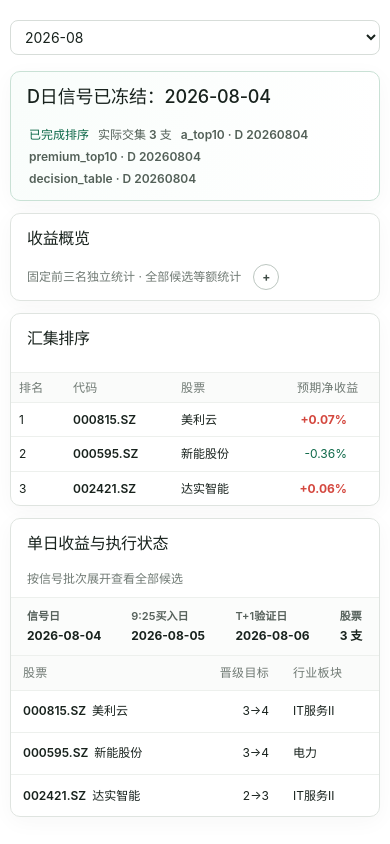
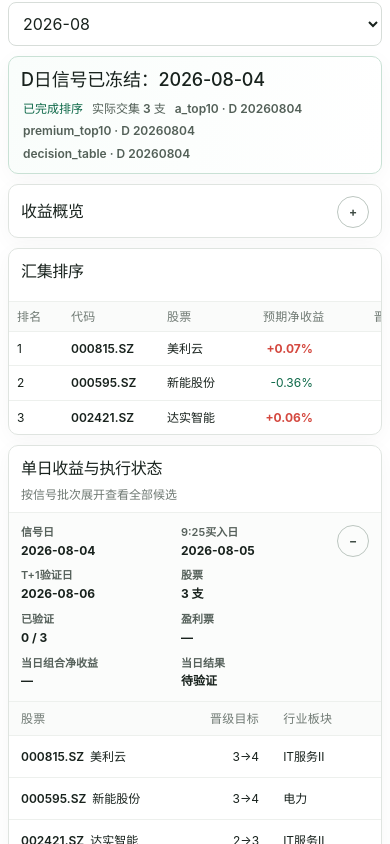
Before and after one commit to njedu2023-prog/A, a plain HTML site: page index.html in a window 390 px wide. Shown: the part 73-917 px from the top of the page. Drawn offline with Linux system fonts and the light colour scheme.

Commit message:
Optimize dashboard for mobile browsing

```diff
--- a/assets/app.js
+++ b/assets/app.js
@@ -472,21 +472,28 @@ function renderChart() {
   container.append(svg);
 }
 
-function table(headers, rows, minWidth) {
+function table(headers, rows, minWidth, ariaLabel) {
   const result = node("table");
   if (minWidth) result.style.minWidth = minWidth;
+  if (ariaLabel) result.setAttribute("aria-label", ariaLabel);
   const headRow = node("tr");
   headers.forEach((header) => {
     const config = typeof header === "string" ? {text: header} : header;
-    headRow.append(node("th", config.text, config.align === "left" ? "left" : ""));
+    const className = `${config.align === "left" ? "left " : ""}${config.className || ""}`.trim();
+    const heading = node("th", config.text, className);
+    heading.scope = "col";
+    headRow.append(heading);
   });
   const thead = node("thead");
   thead.append(headRow);
   const tbody = node("tbody");
   rows.forEach((cells) => {
     const row = node("tr");
-    cells.forEach((cell) => {
+    cells.forEach((cell, index) => {
       const td = node("td", null, `${cell.align === "left" ? "left " : ""}${cell.className || ""}`.trim());
+      const header = headers[index];
+      const label = typeof header === "string" ? header : header?.text;
+      if (label) td.dataset.label = label;
       if (cell.title) td.title = cell.title;
       if (cell.content instanceof Node) td.append(cell.content);
       else td.textContent = cell.text ?? "—";
@@ -523,8 +530,8 @@ function renderCandidates() {
     const tReturn = verifiedTReturn(validationItem);
     return [
       {text: String(item.rank), align: "left"},
-      {text: item.symbol, align: "left", className: "code"},
-      {text: item.name, align: "left", className: "name"},
+      {text: item.symbol, align: "left", className: "code sticky-code"},
+      {text: item.name, align: "left", className: "name sticky-name"},
       {text: pct(item.metrics?.expected_net_return), className: tone(item.metrics?.expected_net_return)},
       {text: item.stage_transition || "—"},
       {text: item.industry || "—", align: "left"},
@@ -538,8 +545,8 @@ function renderCandidates() {
   });
   const candidateTable = table([
     {text: "排名", align: "left"},
-    {text: "代码", align: "left"},
-    {text: "股票", align: "left"},
+    {text: "代码", align: "left", className: "sticky-code"},
+    {text: "股票", align: "left", className: "sticky-name"},
     "预期净收益",
     "晋级目标",
     {text: "行业板块", align: "left"},
@@ -549,7 +556,7 @@ function renderCandidates() {
     "风险效用",
     "竞价成交概率",
     "执行状态"
-  ], rows, "1100px");
+  ], rows, "1100px", "汇集排序候选表");
   candidateTable.classList.add("candidate-table");
   container.append(candidateTable);
 }
@@ -602,7 +609,7 @@ function renderDaily() {
       const netReturn = item.is_final === true && finite(item.net_return) ? Number(item.net_return) : null;
       const tReturn = verifiedTReturn(item);
       return [
-        {content: stockCell(item), align: "left"},
+        {content: stockCell(item), align: "left", className: "sticky-stock"},
         {text: item.stage_transition || "—"},
         {text: item.industry || "—", align: "left"},
         {text: price(item.d_close)},
@@ -616,8 +623,11 @@ function renderDaily() {
       ];
     });
     if (childRows.length) {
-      detailWrap.append(table([
-        {text: "股票", align: "left"},
+      detailWrap.tabIndex = 0;
+      detailWrap.setAttribute("role", "region");
+      detailWrap.setAttribute("aria-label", `${day.decision_date || "该批次"}候选明细，可横向滑动查看全部字段`);
+      const dailyTable = table([
+        {text: "股票", align: "left", className: "sticky-stock"},
         "晋级目标",
         {text: "行业板块", align: "left"},
         "D收盘价",
@@ -628,7 +638,9 @@ function renderDaily() {
         "净收益",
         "结果",
         "状态"
-      ], childRows, "1130px"));
+      ], childRows, "1130px", `${day.decision_date || "该批次"}候选验证明细`);
+      dailyTable.classList.add("daily-detail-table");
+      detailWrap.append(dailyTable);
     } else {
       detailWrap.append(node("div", "该批次暂无候选明细。", "empty"));
     }
--- a/assets/styles.css
+++ b/assets/styles.css
@@ -222,7 +222,23 @@ main {
   font-size: 11px;
   text-align: center;
 }
-.table-wrap { overflow-x: auto; }
+.panel,
+.table-wrap,
+.daily-ledger,
+.ledger-day {
+  min-width: 0;
+}
+.table-wrap {
+  max-width: 100%;
+  overflow-x: auto;
+  overscroll-behavior-inline: contain;
+  scrollbar-width: thin;
+  -webkit-overflow-scrolling: touch;
+}
+.table-wrap:focus-visible {
+  outline: 2px solid #5d9f83;
+  outline-offset: -3px;
+}
 table { width: 100%; border-collapse: collapse; min-width: 760px; }
 th, td {
   height: 42px;
@@ -334,14 +350,120 @@ footer {
   .portfolio-card { grid-column: span 1; }
 }
 
+@media (max-width: 900px) {
+  .ledger-day > summary {
+    min-width: 0;
+    grid-template-columns: repeat(4, minmax(0, 1fr));
+    padding-right: 58px;
+    position: relative;
+  }
+  .ledger-day > summary .ledger-toggle {
+    position: absolute;
+    top: 11px;
+    right: 16px;
+  }
+}
+
 @media (max-width: 720px) {
   .topbar, .status-card, .panel-head { align-items: stretch; flex-direction: column; }
-  .topbar { padding-top: 22px; }
+  .topbar {
+    gap: 12px;
+    padding: 16px 8px 10px;
+  }
+  h1 { font-size: 20px !important; }
+  .month-picker,
+  select#month { width: 100%; }
+  select#month {
+    min-height: 44px;
+    padding-block: 9px;
+    font-size: 16px !important;
+  }
+  main {
+    gap: 10px;
+    padding: 0 8px 28px;
+  }
+  footer { padding: 0 12px 22px; }
+  .status-card {
+    gap: 8px;
+    padding: 11px 12px;
+  }
+  .status-title {
+    font-size: 16px !important;
+    line-height: 1.35;
+  }
   .status-meta { justify-content: flex-start; }
+  .panel-head {
+    min-height: 52px;
+    gap: 5px;
+    padding: 11px 12px 9px;
+  }
+  .overview-summary {
+    min-height: 52px;
+    align-items: center;
+    flex-direction: row;
+  }
+  .overview-summary-meta { margin-left: auto; }
+  .overview-summary-meta > .muted { display: none; }
+  .overview-toggle {
+    width: 32px;
+    height: 32px;
+  }
   .rank-cards { grid-template-columns: 1fr; }
+  .rank-cards { padding-inline: 12px; }
   .chart-head { align-items: flex-start; flex-direction: column; gap: 5px; }
-  main, .topbar { padding-left: 10px; padding-right: 10px; }
   .panel, .status-card { border-radius: 10px; }
+  .ledger-day > summary {
+    min-width: 0;
+    grid-template-columns: repeat(2, minmax(0, 1fr));
+    gap: 10px 12px;
+    padding: 12px 52px 12px 12px;
+  }
+  .ledger-day > summary .ledger-toggle {
+    top: 12px;
+    right: 12px;
+    width: 32px;
+    height: 32px;
+  }
+  .ledger-fact strong {
+    overflow: visible;
+    line-height: 1.3;
+    text-overflow: clip;
+    white-space: normal;
+  }
+  .candidate-table th.sticky-code,
+  .candidate-table td.sticky-code {
+    left: 0;
+    width: 96px !important;
+  }
+  .candidate-table th.sticky-name,
+  .candidate-table td.sticky-name {
+    left: 96px;
+    width: 96px !important;
+    box-shadow: 5px 0 8px -7px rgba(24, 34, 29, .6);
+  }
+  .candidate-table .sticky-code,
+  .candidate-table .sticky-name,
+  .daily-detail-table .sticky-stock {
+    position: sticky;
+    z-index: 2;
+    background: #fff;
+  }
+  .candidate-table th.sticky-code,
+  .candidate-table th.sticky-name,
+  .daily-detail-table th.sticky-stock {
+    z-index: 3;
+    background: #fafbfa;
+  }
+  .daily-detail-table .sticky-stock {
+    left: 0;
+    width: 170px;
+    max-width: 170px;
+    box-shadow: 5px 0 8px -7px rgba(24, 34, 29, .6);
+  }
+}
+
+@media (prefers-reduced-motion: reduce) {
+  .ledger-day .table-wrap { animation: none; }
 }
 
 /* Typography scale aligned with the Decision reference page. */
--- a/index.html
+++ b/index.html
@@ -5,7 +5,7 @@
   <meta name="viewport" content="width=device-width, initial-scale=1">
   <meta name="color-scheme" content="light">
   <title>汇集量化影子验证</title>
-  <link rel="stylesheet" href="./assets/styles.css">
+  <link rel="stylesheet" href="./assets/styles.css?v=20260804-4">
 </head>
 <body>
   <header class="topbar">
@@ -41,7 +41,13 @@
       <div class="panel-head">
         <div><h2>汇集排序</h2></div>
       </div>
-      <div id="candidates" class="table-wrap"></div>
+      <div
+        id="candidates"
+        class="table-wrap"
+        tabindex="0"
+        role="region"
+        aria-label="汇集排序表，可横向滑动查看全部字段"
+      ></div>
     </section>
 
     <section class="panel">
@@ -54,6 +60,6 @@
   </main>
 
   <footer>影子研究系统，不连接券商、不发送订单、不构成投资建议。9:25缺少精确成交真值时不会用日线开盘价替代。</footer>
-  <script src="./assets/app.js?v=20260804-3" defer></script>
+  <script src="./assets/app.js?v=20260804-4" defer></script>
 </body>
 </html>
```
Also changed, not shown: 1 other file.
